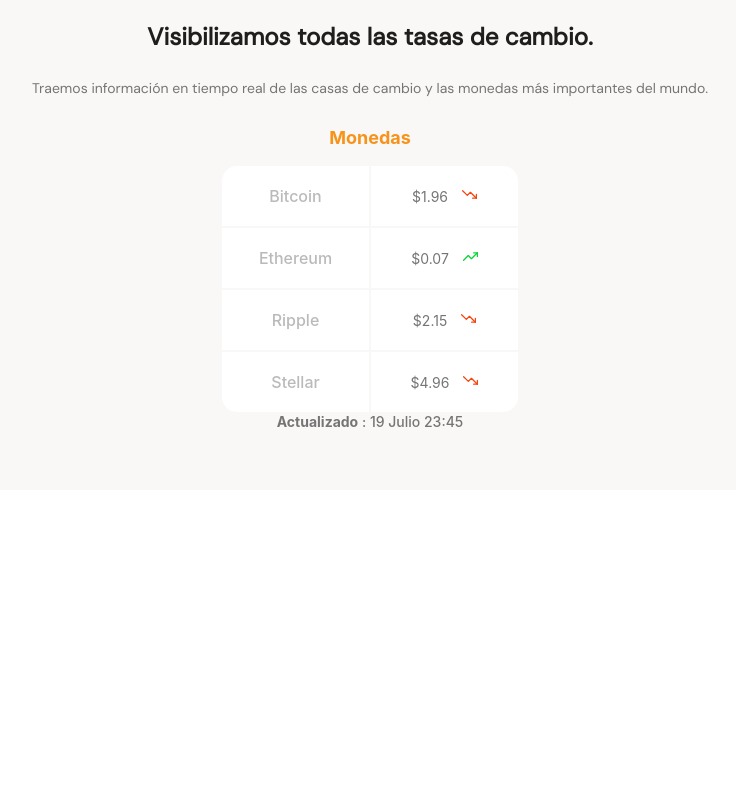
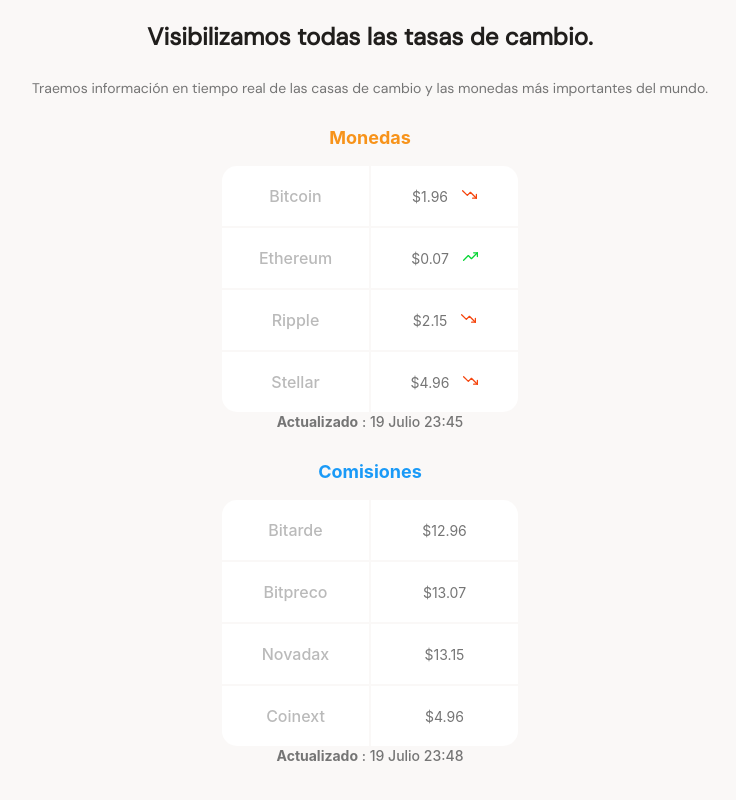
Before and after one commit to Marlonhersal/pagina-responsive, a plain HTML site: page Index.html in a window 1280 px wide. Shown: the part 640-1440 px from the top of the page, without its empty margins (270-1006 px from the left). Before the commit the page ends 1130 px from the top, so only its background shows below. Drawn offline with Linux system fonts and the light colour scheme.

Commit message:
Agregé la segunda tabla

```diff
--- a/Index.html
+++ b/Index.html
@@ -64,6 +64,42 @@
                         <p><b>Actualizado</b> : 19 Julio 23:45</p>
                     </div>
                 </div>
+
+                <div class="main-currency-table2">
+                    <p class="currency-table--title2">Comisiones</p>
+                    <div class="cuarrency-table--container2">
+                        <table>
+                            <tr>
+                                <td class="table__top-left2">Bitarde</td>
+                                <td class="table__top-right2 table__right2">$12.96
+                                    <span class="down2"></span>
+                                </td>
+                            </tr>
+                            <tr>
+                                <td>Bitpreco</td>
+                                <td class="table__right2">$13.07
+                                    <span class="up2"></span>
+                                </td>
+
+                            </tr>
+                            <tr>
+                                <td>Novadax</td>
+                                <td  class="table__right2">$13.15
+                                    <span class="down2"></span>
+                                </td>
+                            </tr>
+                            <tr>
+                                <td class="table__bottom-left2">Coinext</td>
+                                <td  class="table__bottom-right2 table__right2">$4.96
+                                    <span class="down2"></span>
+                                </td>
+                            </tr>
+                        </table>
+                    </div>
+                    <div class="currency-table--date2">
+                        <p><b>Actualizado</b> : 19 Julio 23:48</p>
+                    </div>
+                </div>
             </section>
         </section>
         <section></section>
--- a/style.css
+++ b/style.css
@@ -144,33 +144,37 @@ main{
     line-height: 1.6rem;
     color: #757575;
 }
-.main-currency-table{
+.main-currency-table, .main-currency-table2{
     width: 70%;
     min-width: 235px;
     max-width: 500px;
     margin: 0 auto;
     font-family: "inter", sans-serif;
 }
-.main-currency-table .currency-table--title{
+.main-currency-table .currency-table--title, .main-currency-table2 .currency-table--title2{
     margin-bottom: 15px;
     font-size: 1.8rem;
     font-weight: bold;
     line-height: 2.3rem;
     color: var(--bitcoin-orange);
 }
-.cuarrency-table--container{
+
+.main-currency-table2 .currency-table--title2{
+    color: var(--secodary-blue);
+}
+.cuarrency-table--container, .cuarrency-table--container2 {
     width: 80%;
     min-width: 230px;
     max-width: 300px;
     height: 250px;
     margin: 0 auto;
 }
-.cuarrency-table--container table{
+.cuarrency-table--container table, .cuarrency-table--container2 table{
     width: 100%;
     height: 100%;
 }
 
-.cuarrency-table--container td{
+.cuarrency-table--container td, .cuarrency-table--container2 td{
     width: 50%;
     font-size: 1.6rem;
     font-weight: 500;
@@ -179,19 +183,19 @@ main{
     background-color: var(--just-white);
 
 }
-.cuarrency-table--container .table__top-left{
+.cuarrency-table--container .table__top-left, .cuarrency-table--container2 .table__top-left2{
     border-radius: 15px 0 0 0;
 }
-.cuarrency-table--container .table__top-right{
+.cuarrency-table--container .table__top-right, .cuarrency-table--container2 .table__top-right2{
     border-radius: 0 15px 0 0;
 }
-.cuarrency-table--container .table__bottom-left{
+.cuarrency-table--container .table__bottom-left,.cuarrency-table--container2 .table__bottom-left2{
     border-radius: 0 0 0 15px;
 }
-.cuarrency-table--container .table__bottom-right{
+.cuarrency-table--container .table__bottom-right, .cuarrency-table--container2 .table__bottom-right2{
     border-radius: 0 0 15px 0;
 }
-.cuarrency-table--container .table__right{
+.cuarrency-table--container .table__right, .cuarrency-table--container2 .table__right2{
     font-size: 1.4rem;
     font-weight: normal;
     line-height: 1.7rem;
```
